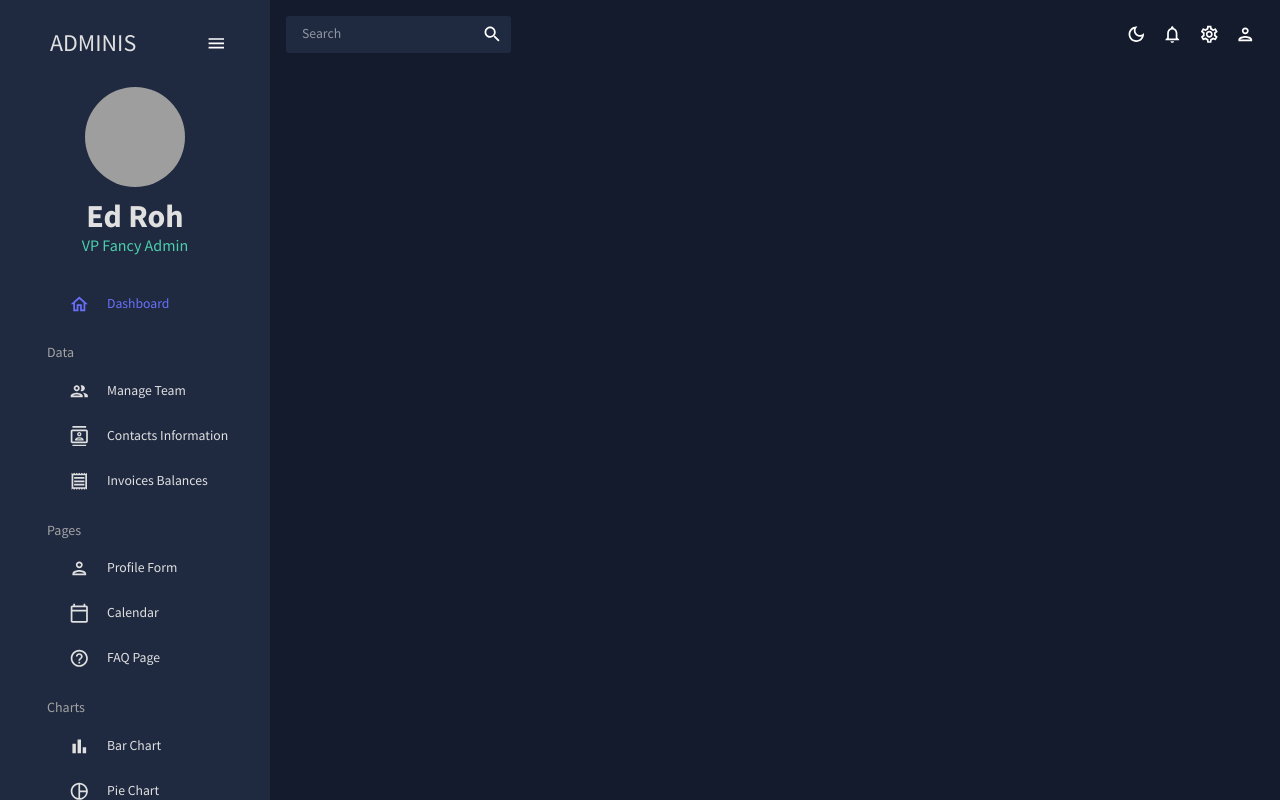
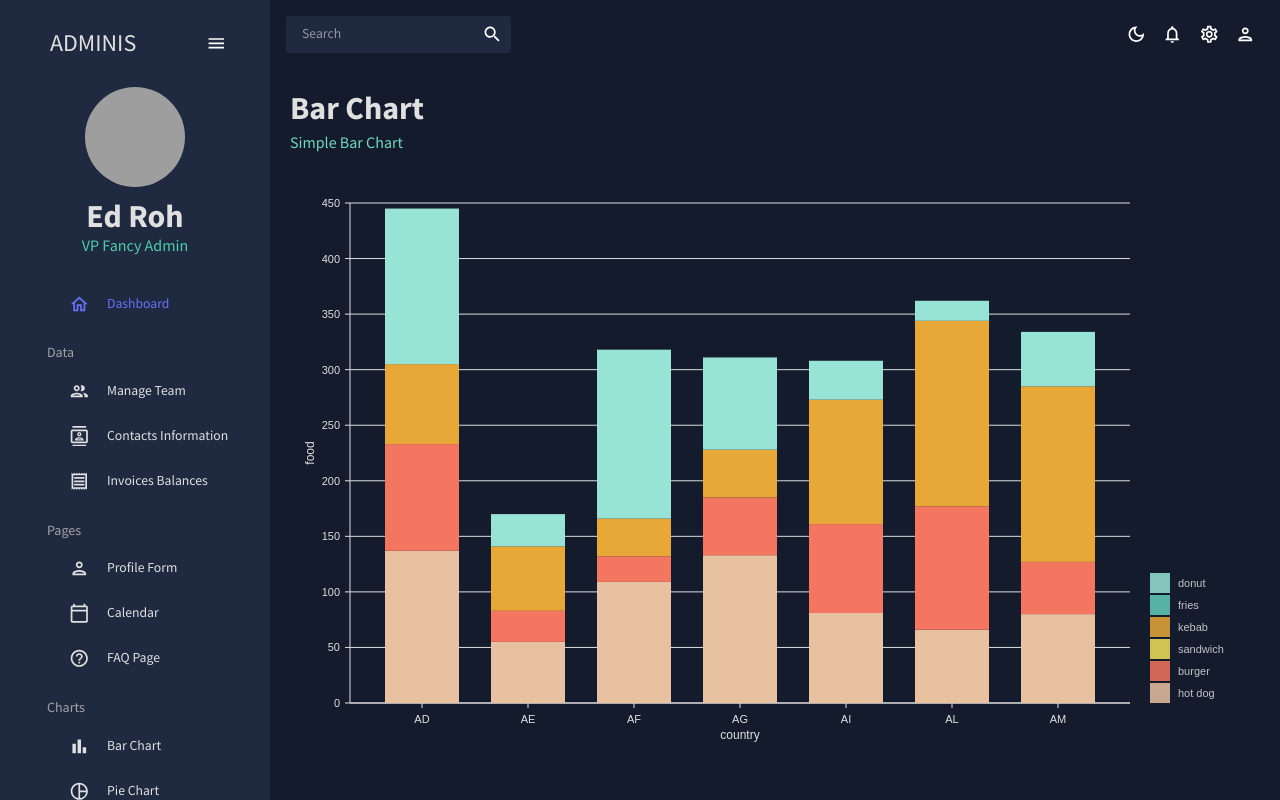
Before and after one commit to alecmccue/react-admin-dashboard, a React (Create React App) app: page /bar in a window 1280 px wide. Built offline with nearby package versions, Linux system fonts and the light colour scheme; grey boxes are pictures that could not be loaded.

Commit message:
bar chart page

```diff
--- a/src/App.js
+++ b/src/App.js
@@ -10,7 +10,7 @@
 import Form from "./scenes/form";
 import Calendar from "./scenes/calendar";
 import FAQ from "./scenes/faq";
-// import Bar from "./scenes/bar";
+import Bar from "./scenes/bar";
 // import Line from "./scenes/line";
 // import Pie from "./scenes/pie";
 // import Geography from "./scenes/geography";
@@ -34,7 +34,7 @@
               <Route path="/form" element={<Form />} />
               <Route path="/calendar" element={<Calendar />} />
               <Route path="/faq" element={<FAQ />} />
-              {/* <Route path="/bar" element={<Bar />} /> */}
+              <Route path="/bar" element={<Bar />} />
               {/* <Route path="/pie" element={<Pie />} /> */}
               {/* <Route path="/line" element={<Line />} /> */}
               {/* <Route path="/geography" element={<Geography />} /> */}
--- /dev/null
+++ b/src/scenes/bar/index.jsx
@@ -0,0 +1,16 @@
+import { Box } from "@mui/material";
+import Header from "../../components/Header";
+import BarChart from "../../components/BarChart";
+
+const Bar = () => {
+  return (
+    <Box m="20px">
+      <Header title="Bar Chart" subtitle="Simple Bar Chart" />
+      <Box height="75vh">
+        <BarChart />
+      </Box>
+    </Box>
+  );
+};
+
+export default Bar;
```
